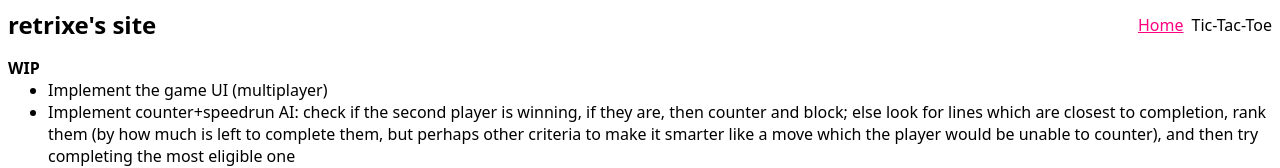
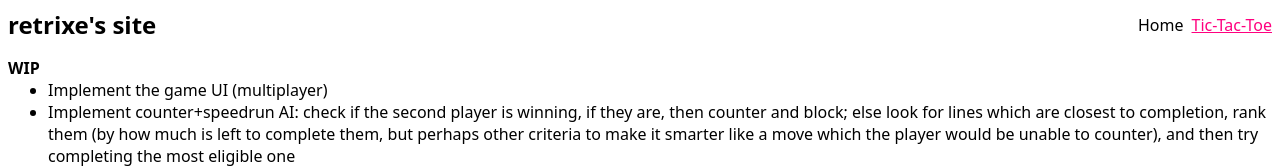
Before and after one commit to retrixe/retrixe, a Next.js app: page /tictactoe in a window 1280 px wide. Shown: the top 168 px of the page. Built offline with nearby package versions, Linux system fonts and the light colour scheme.

Commit message:
Fix top bar highlighting incorrect URL

```diff
--- a/pages/index.tsx
+++ b/pages/index.tsx
@@ -9,7 +9,7 @@ function HomePage(): JSX.Element {
         description='The home page to my website.'
         url='https://retrixe.me/'
       />
-      <TopBar currentHref='/' />
+      <TopBar />
       <div css={{ padding: '8px' }}>
         <h3>Hey there o/</h3>
         <p>I will make this parse my publicly available GitHub profile sometime today, hopefully</p>
--- a/pages/tictactoe.tsx
+++ b/pages/tictactoe.tsx
@@ -9,7 +9,7 @@ function HomePage(): JSX.Element {
         description='A stab at implementing tic-tac-toe with only my brain.'
         url='https://retrixe.me/tictactoe'
       />
-      <TopBar currentHref='/' />
+      <TopBar />
       <div css={{ padding: '8px' }}>
         <h4>WIP</h4>
         <ul>
--- a/src/topBar.tsx
+++ b/src/topBar.tsx
@@ -1,5 +1,6 @@
 import styled from '@emotion/styled'
 import Link from 'next/link'
+import { useRouter } from 'next/router'
 
 const TopBarContainer = styled.div({
   display: 'flex',
@@ -18,16 +19,20 @@ const StyledLink = styled(Link, {
   marginRight: props.last === true ? '0px' : '8px',
 }))
 
-const TopBar = ({ currentHref }: { currentHref: string }): JSX.Element => (
+const TopBar = (): JSX.Element => {
+  const router = useRouter()
+
+  return (
     <TopBarContainer>
       <h2 css={{ flex: 1 }}>retrixe's site</h2>
-    <StyledLink href='/' currentHref={currentHref}>
+      <StyledLink href='/' currentHref={router.pathname}>
         Home
       </StyledLink>
-    <StyledLink href='/tictactoe' currentHref={currentHref} last>
+      <StyledLink href='/tictactoe' currentHref={router.pathname} last>
         Tic-Tac-Toe
       </StyledLink>
     </TopBarContainer>
   )
+}
 
 export default TopBar
```
Lines whose indentation alone changed are shown as unchanged.
